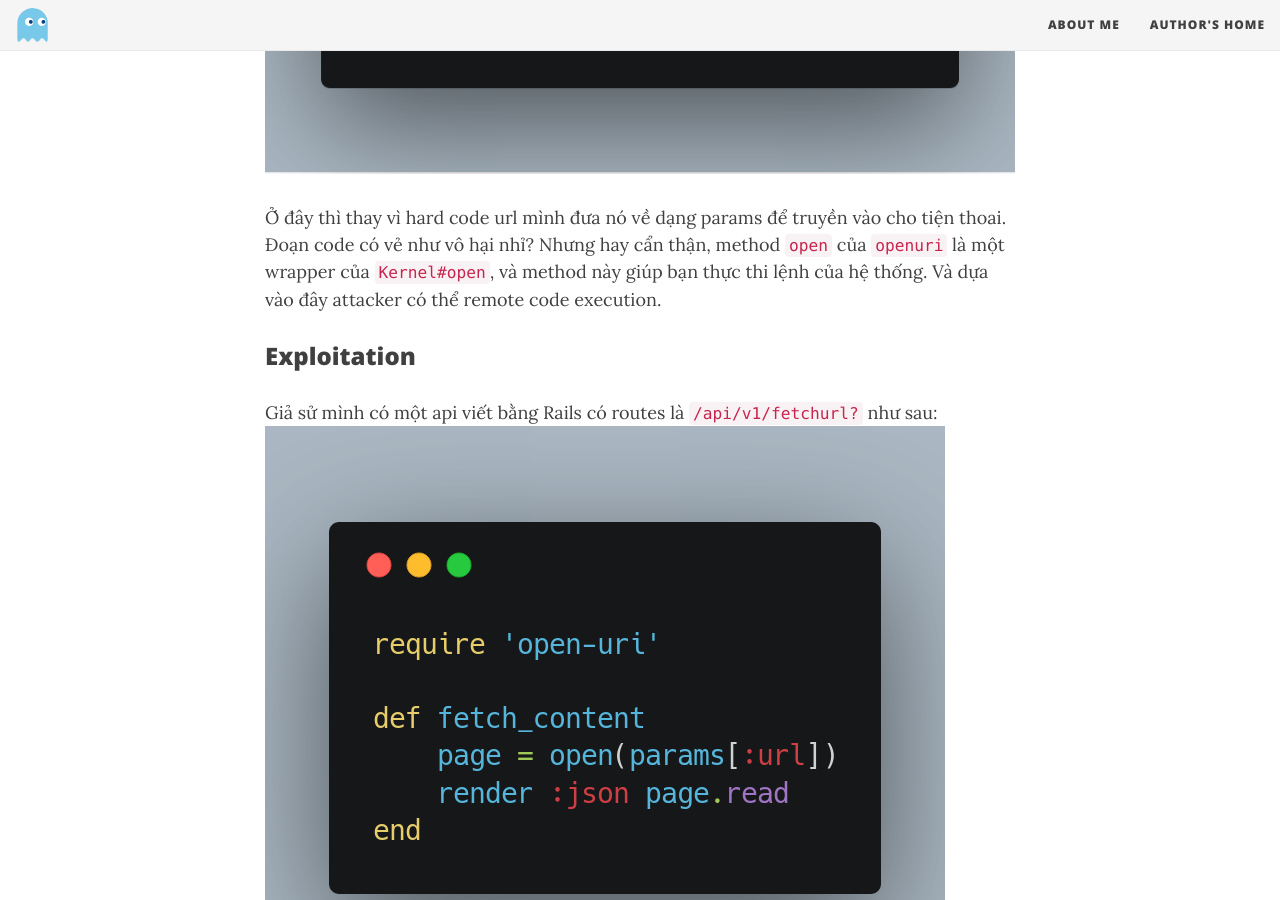
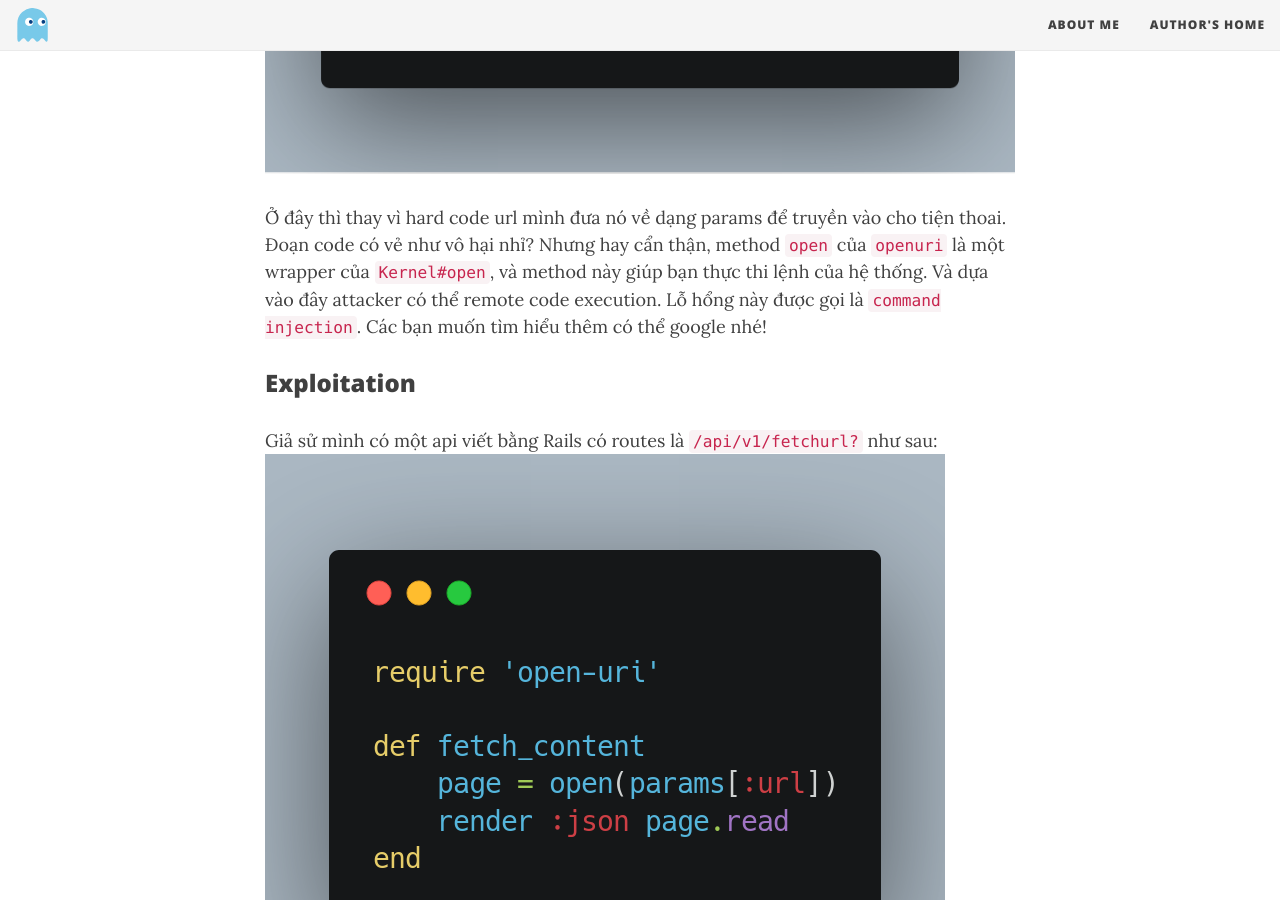
Before and after one commit to thorvn/th0j.github.io, a Jekyll site: the page built from _posts/2018-08-02-lo-hong-o-thu-vien-open-uri.md, in a window 1280 px wide and 900 px high, scrolled down 1457 px. Built offline with Jekyll 4.4.1, drawn with Linux system fonts in a browser that asks for light colours; nearby versions of some CDN libraries.

Commit message:
fix typo

```diff
--- a/_posts/2018-08-02-lo-hong-o-thu-vien-open-uri.md
+++ b/_posts/2018-08-02-lo-hong-o-thu-vien-open-uri.md
@@ -22,7 +22,7 @@ Nhưng thử custom lại một chút xem sao.
 
 Ở đây thì thay vì hard code url mình đưa nó về  dạng params để truyền vào cho tiện thoai. Đoạn code có vẻ như vô hại nhỉ?
 Nhưng hay cẩn thận, method `open` của `openuri` là một wrapper của `Kernel#open`, và method này giúp bạn thực thi lệnh của hệ thống. Và dựa vào đây attacker có thể remote code execution.
-
+Lỗ hổng này được gọi là `command injection`. Các bạn muốn tìm hiểu thêm có thể google nhé!
 
 ### Exploitation
 Giả sử mình có một api viết bằng Rails có routes là `{{domain}}/api/v1/fetchurl?` như sau:
```
